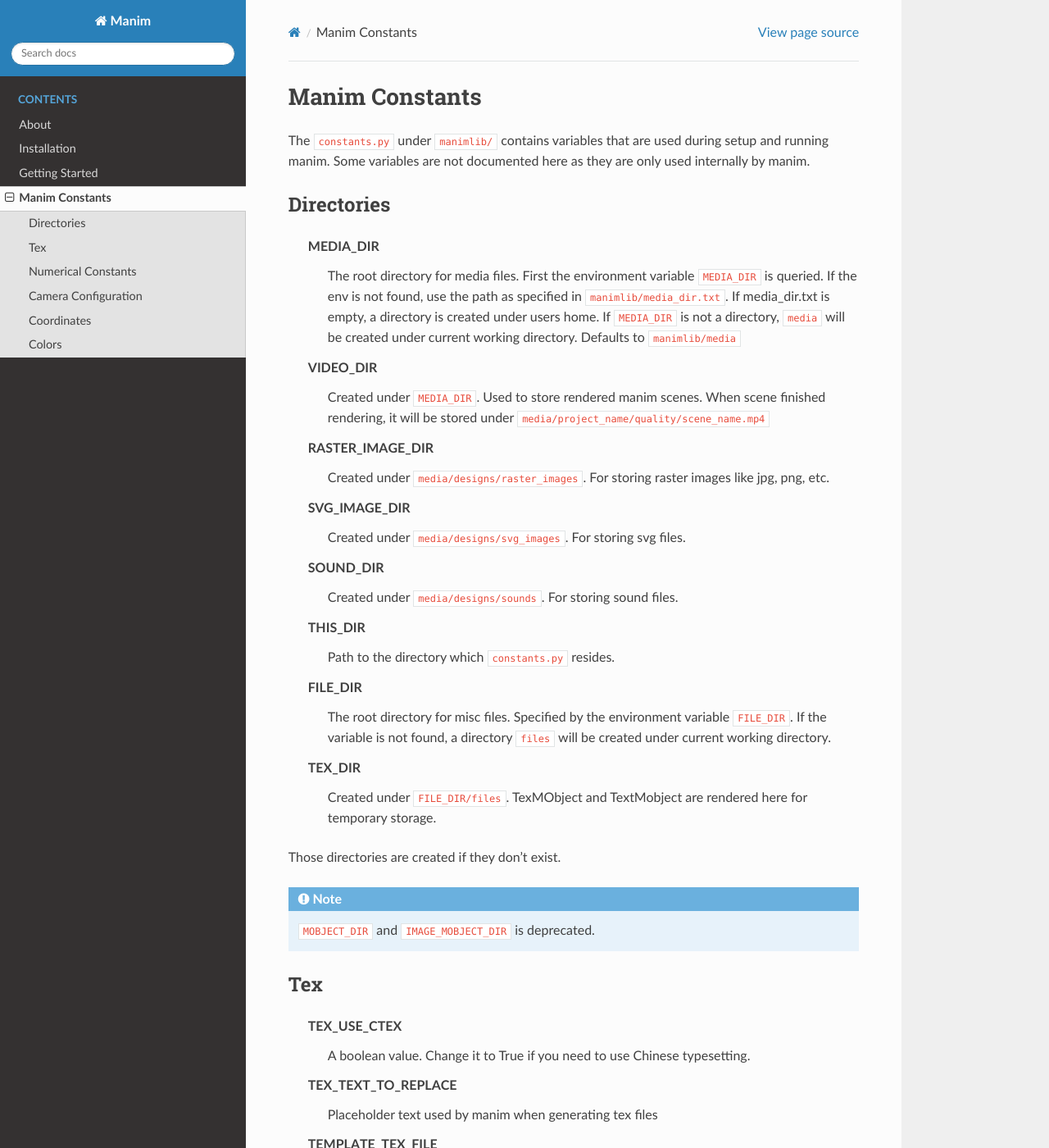
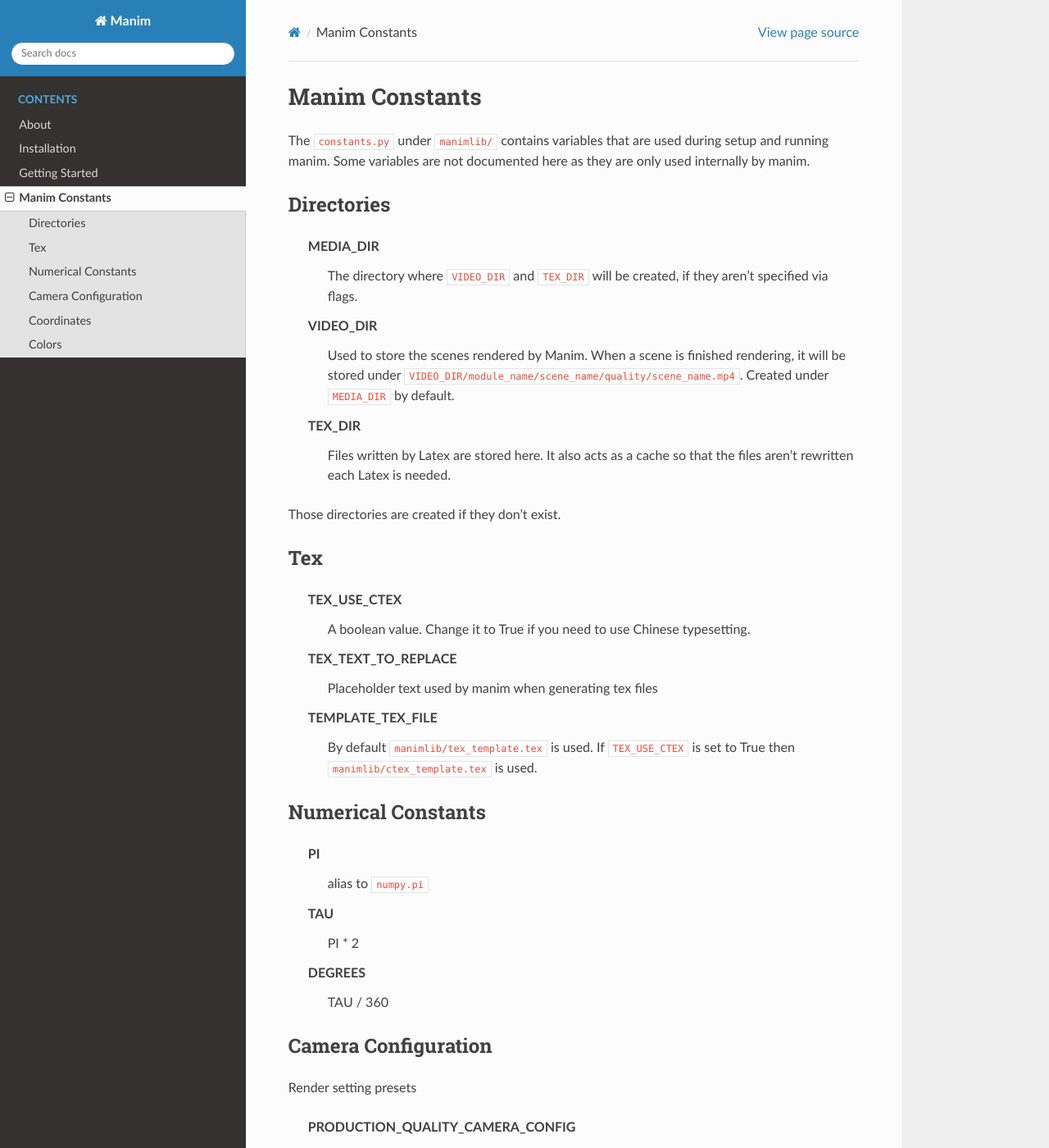
Before and after one commit to loshsteve9/Python-Django, a Sphinx documentation site: the page built from docs/source/constants.rst, in a window 1280 px wide and 1400 px high. Shown: the whole window at 82% size. Built offline with Sphinx 7.4.7 and the Read the Docs theme 2.0.0, drawn with Linux system fonts in a browser that asks for light colours; some of the changed text lies outside the part shown.

Commit message:
update documentation

```diff
--- a/docs/source/constants.rst
+++ b/docs/source/constants.rst
@@ -9,36 +9,18 @@ Directories
 -----------
 
     MEDIA_DIR
-              The root directory for media files. First the environment variable
-              ``MEDIA_DIR`` is queried. If the env is not found, use the path
-              as specified in ``manimlib/media_dir.txt``. If media_dir.txt is empty,
-              a directory is created under users home. If ``MEDIA_DIR`` is not a
-              directory, ``media`` will be created under current working directory.
-              Defaults to ``manimlib/media``
+              The directory where ``VIDEO_DIR`` and ``TEX_DIR`` will be created,
+              if they aren't specified via flags.
     VIDEO_DIR
-              Created under ``MEDIA_DIR``. Used to store rendered manim scenes.
-              When scene finished rendering, it will be stored under ``media/project_name/quality/scene_name.mp4``
-    RASTER_IMAGE_DIR
-              Created under ``media/designs/raster_images``. For storing
-              raster images like jpg, png, etc.
-    SVG_IMAGE_DIR
-              Created under ``media/designs/svg_images``. For storing svg files.
-    SOUND_DIR
-              Created under ``media/designs/sounds``. For storing sound files.
-    THIS_DIR
-              Path to the directory which ``constants.py`` resides.
-    FILE_DIR
-              The root directory for misc files. Specified by the environment variable
-              ``FILE_DIR``. If the variable is not found, a directory ``files`` will be
-              created under current working directory.
+              Used to store the scenes rendered by Manim. When a scene is
+              finished rendering, it will be stored under
+              ``VIDEO_DIR/module_name/scene_name/quality/scene_name.mp4``.
+              Created under ``MEDIA_DIR`` by default.
     TEX_DIR
-              Created under ``FILE_DIR/files``. TexMObject and TextMobject are rendered
-              here for temporary storage.
+              Files written by Latex are stored here. It also acts as a cache
+              so that the files aren't rewritten each Latex is needed.
 
 Those directories are created if they don't exist.
-
-.. note::
-    ``MOBJECT_DIR`` and ``IMAGE_MOBJECT_DIR`` is deprecated.
 
 Tex
 ---
```
Also changed, not shown: other parts of docs/source/constants.rst (+6 -3 lines).
